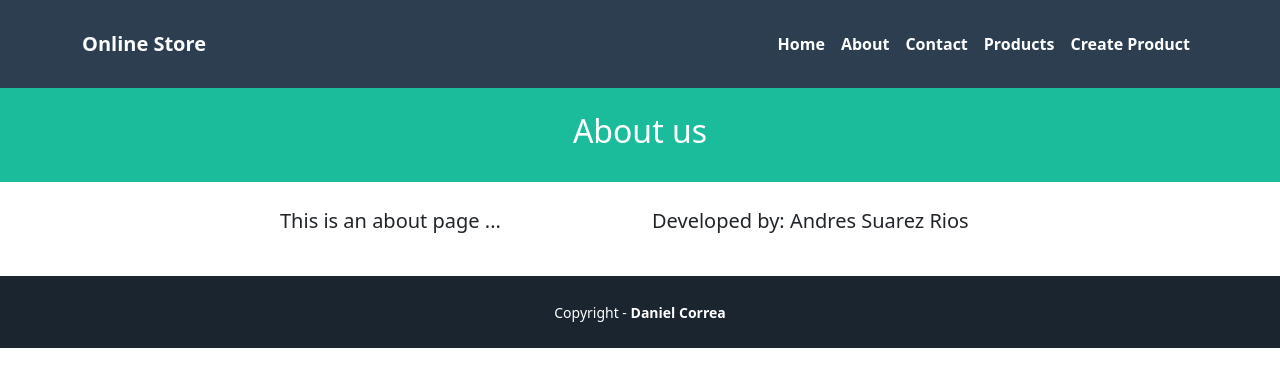
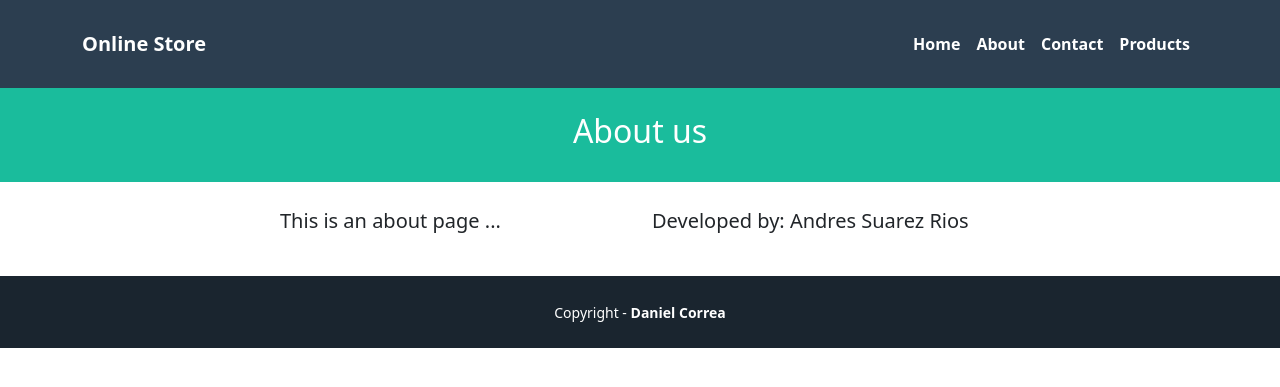
Before and after one commit to AndresSRZ/Tutorial_1_Django, a Django app: page /about/ in a window 1280 px wide. Shown: the top 387 px of the page. Run offline with Django 5.2, Linux system fonts and the light colour scheme.

Commit message:
Final_Commit

```diff
--- a/pages/templates/pages/base.html
+++ b/pages/templates/pages/base.html
@@ -24,7 +24,7 @@
                     <a class="nav-link active" href="{% url 'about' %}">About</a>
                     <a class="nav-link active" href="{% url 'contact' %}">Contact</a>
                     <a class="nav-link active" href="{% url 'index' %}">Products</a>
-                    <a class="nav-link active" href="{% url 'form' %}">Create Product</a>
+                    <!--<a class="nav-link active" href="{% url 'form' %}">Create Product</a> -->
                 </div>
             </div>
         </div>
```
